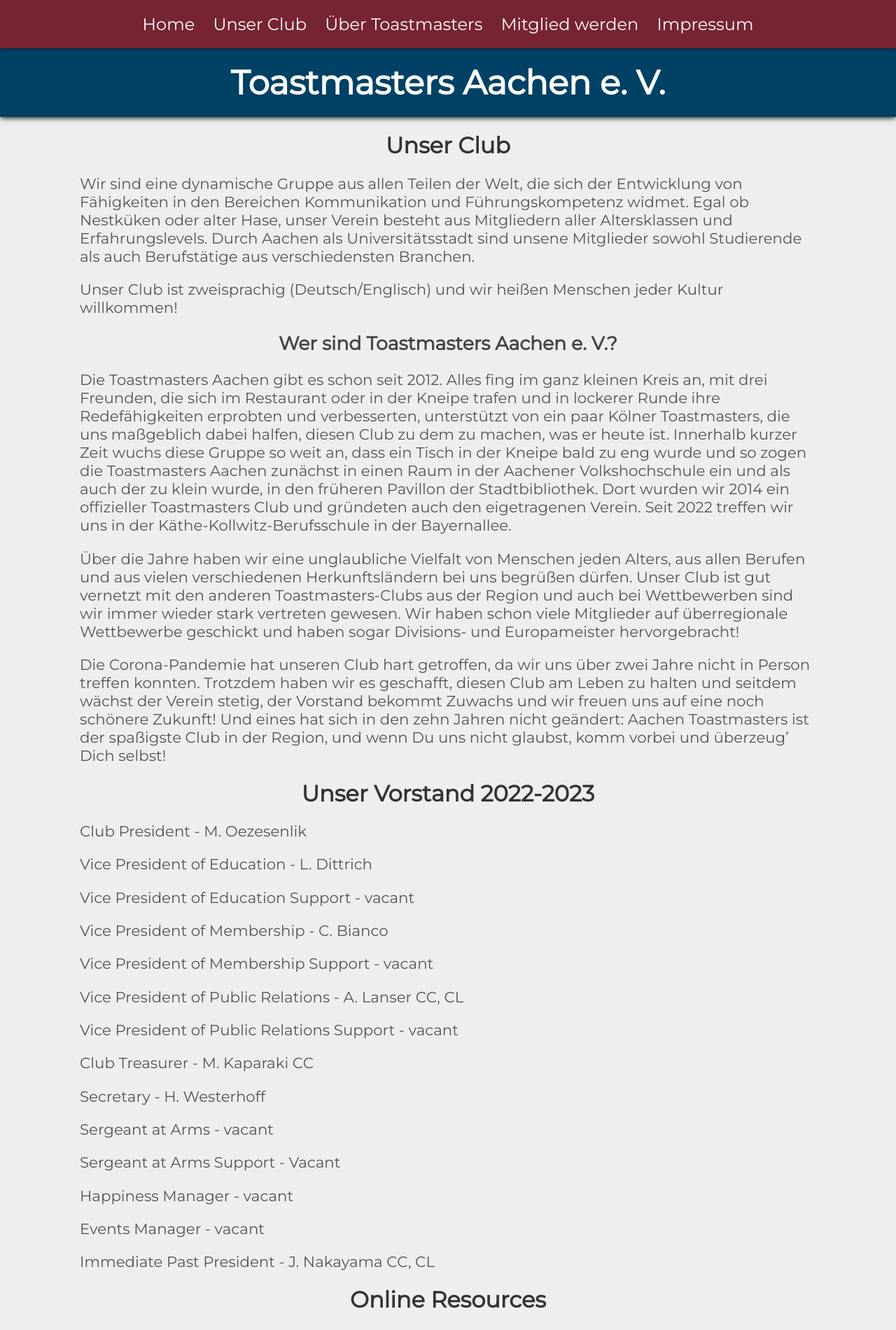
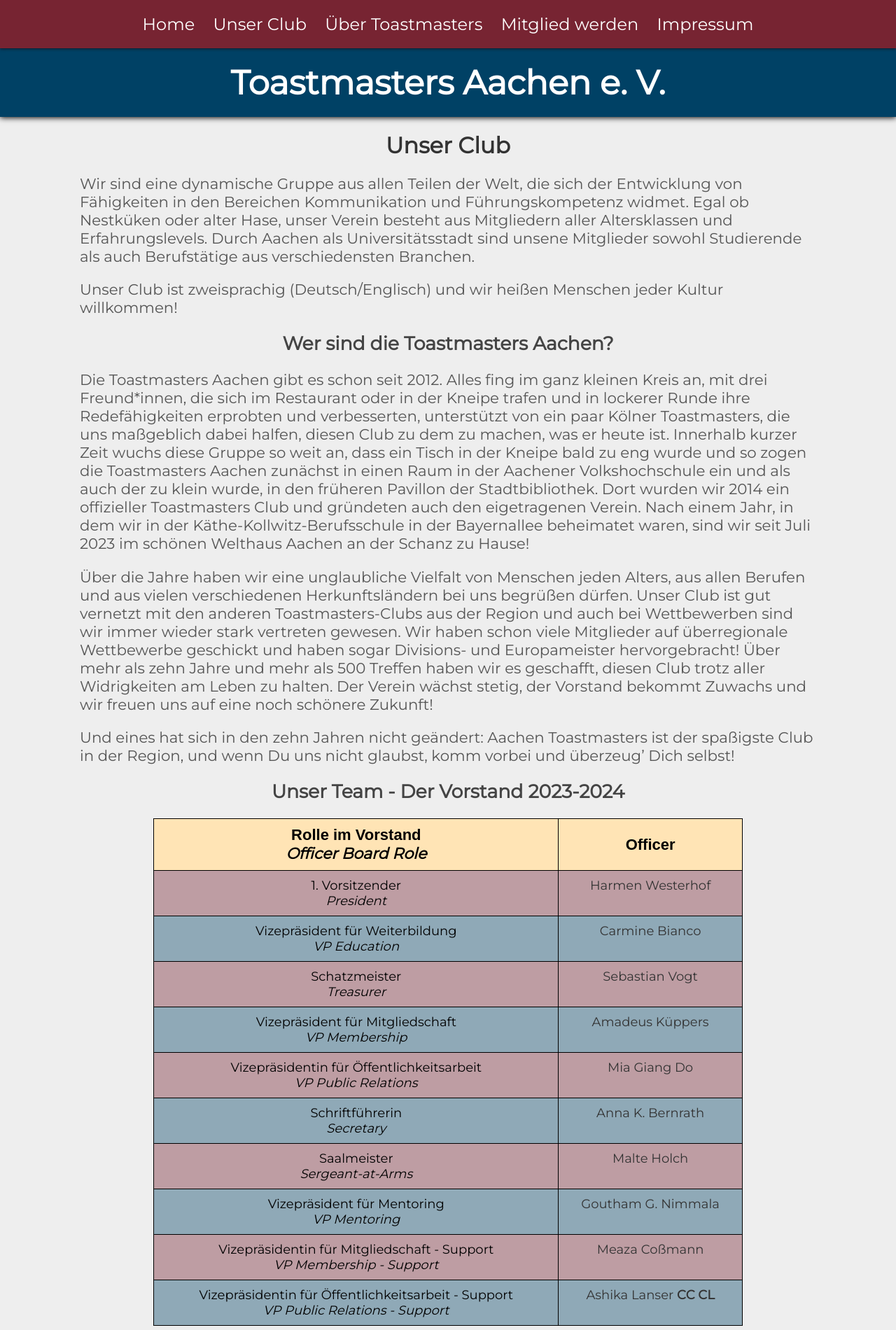
Before and after one commit to toastmasters-aachen/toastmasters-aachen.github.io, a Jekyll site: the page built from about.md, in a window 1280 px wide. Shown: the top 1900 px of the page at 70% size. Built offline with Jekyll 4.4.1, drawn with Linux system fonts in a browser that asks for light colours; some of the changed text lies outside the part shown.

Commit message:
Updates for new officer board

```diff
--- a/about.md
+++ b/about.md
@@ -10,58 +10,73 @@ Durch Aachen als Universitätsstadt sind unsene Mitglieder sowohl Studierende al
 
 Unser Club ist zweisprachig (Deutsch/Englisch) und wir heißen Menschen jeder Kultur willkommen!
 
-
-## Wer sind Toastmasters Aachen e. V.?
+## Wer sind die Toastmasters Aachen?
 
 Die Toastmasters Aachen gibt es schon seit 2012.
-Alles fing im ganz kleinen Kreis an, mit drei Freunden, die sich im Restaurant oder in der Kneipe trafen und in lockerer Runde ihre Redefähigkeiten erprobten und verbesserten, unterstützt von ein paar Kölner Toastmasters, die uns maßgeblich dabei halfen, diesen Club zu dem zu machen, was er heute ist.
+Alles fing im ganz kleinen Kreis an, mit drei Freund*innen, die sich im Restaurant oder in der Kneipe trafen und in lockerer Runde ihre Redefähigkeiten erprobten und verbesserten, unterstützt von ein paar Kölner Toastmasters, die uns maßgeblich dabei halfen, diesen Club zu dem zu machen, was er heute ist.
 Innerhalb kurzer Zeit wuchs diese Gruppe so weit an, dass ein Tisch in der Kneipe bald zu eng wurde und so zogen die Toastmasters Aachen zunächst in einen Raum in der Aachener Volkshochschule ein und als auch der zu klein wurde, in den früheren Pavillon der Stadtbibliothek.
 Dort wurden wir 2014 ein offizieller Toastmasters Club und gründeten auch den eigetragenen Verein.
-Seit 2022 treffen wir uns in der Käthe-Kollwitz-Berufsschule in der Bayernallee.
+Nach einem Jahr, in dem wir in der Käthe-Kollwitz-Berufsschule in der Bayernallee beheimatet waren, sind wir seit Juli 2023 im schönen Welthaus Aachen an der Schanz zu Hause!
 
 Über die Jahre haben wir eine unglaubliche Vielfalt von Menschen jeden Alters, aus allen Berufen und aus vielen verschiedenen Herkunftsländern bei uns begrüßen dürfen.
 Unser Club ist gut vernetzt mit den anderen Toastmasters-Clubs aus der Region und auch bei Wettbewerben sind wir immer wieder stark vertreten gewesen.
-Wir haben schon viele Mitglieder auf überregionale Wettbewerbe geschickt und haben sogar Divisions- und Europameister hervorgebracht!
+Wir haben schon viele Mitglieder auf überregionale Wettbewerbe geschickt und haben sogar Divisions- und Europameister hervorgebracht! Über mehr als zehn Jahre und mehr als 500 Treffen haben wir es geschafft, diesen Club trotz aller Widrigkeiten am Leben zu halten. Der Verein wächst stetig, der Vorstand bekommt Zuwachs und wir freuen uns auf eine noch schönere Zukunft!
 
-Die Corona-Pandemie hat unseren Club hart getroffen, da wir uns über zwei Jahre nicht in Person treffen konnten.
-Trotzdem haben wir es geschafft, diesen Club am Leben zu halten und seitdem wächst der Verein stetig, der Vorstand bekommt Zuwachs und wir freuen uns auf eine noch schönere Zukunft!
 Und eines hat sich in den zehn Jahren nicht geändert:
 Aachen Toastmasters ist der spaßigste Club in der Region, und wenn Du uns nicht glaubst, komm vorbei und überzeug' Dich selbst!
 
+## Unser Team - Der Vorstand 2023-2024
 
-
-
-
-# Unser Vorstand 2022-2023
-
-Club President - M. Oezesenlik
-
-Vice President of Education - L. Dittrich
-
-Vice President of Education Support - vacant
-
-Vice President of Membership - C. Bianco
-
-Vice President of Membership Support - vacant
-
-Vice President of Public Relations - A. Lanser CC, CL
-
-Vice President of Public Relations Support - vacant
-
-Club Treasurer - M. Kaparaki CC
-
-Secretary - H. Westerhoff
-
-Sergeant at Arms - vacant
-
-Sergeant at Arms Support - Vacant
-
-Happiness Manager - vacant
-
-Events Manager - vacant
-
-Immediate Past President - J. Nakayama CC, CL
-
+<table class="tg">
+<thead>
+  <tr>
+    <th>Rolle im Vorstand<br><span style="font-style:italic">Officer Board Role</span></th>
+    <th>Officer</th>
+  </tr>
+</thead>
+<tbody>
+  <tr>
+    <td class="row1">1. Vorsitzender<br><span style="font-style:italic">President</span></td>
+    <td class="row2">Harmen Westerhof</td>
+  </tr>
+  <tr>
+    <td class="row1">Vizepräsident für Weiterbildung<br><span style="font-style:italic">VP Education</span></td>
+    <td class="row2">Carmine Bianco</td>
+  </tr>
+  <tr>
+    <td class="row1">Schatzmeister<br><span style="font-style:italic">Treasurer</span></td>
+    <td class="row2">Sebastian Vogt</td>
+  </tr>
+  <tr>
+    <td class="row1">Vizepräsident für Mitgliedschaft<br><span style="font-style:italic">VP Membership</span></td>
+    <td class="row2">Amadeus Küppers</td>
+  </tr>
+  <tr>
+    <td class="row1">Vizepräsidentin für Öffentlichkeitsarbeit<br><span style="font-style:italic">VP Public Relations</span></td>
+    <td class="row2">Mia Giang Do</td>
+  </tr>
+  <tr>
+    <td class="row1">Schriftführerin<br><span style="font-style:italic">Secretary</span></td>
+    <td class="row2">Anna K. Bernrath</td>
+  </tr>
+  <tr>
+    <td class="row1">Saalmeister<br><span style="font-style:italic">Sergeant-at-Arms</span></td>
+    <td class="row2">Malte Holch</td>
+  </tr>
+  <tr>
+    <td class="row1">Vizepräsident für Mentoring<br><span style="font-style:italic">VP Mentoring</span></td>
+    <td class="row2">Goutham G. Nimmala</td>
+  </tr>
+  <tr>
+    <td class="row1">Vizepräsidentin für Mitgliedschaft - Support<br><span style="font-style:italic">VP Membership - Support</span></td>
+    <td class="row2">Meaza Coßmann</td>
+  </tr>
+  <tr>
+    <td class="row1">Vizepräsidentin für Öffentlichkeitsarbeit - Support<br><span style="font-style:italic">VP Public Relations - Support</span></td>
+    <td class="row2">Ashika Lanser <span style="font-weight:bold">CC CL</span></td>
+  </tr>
+</tbody>
+</table>
 
 # Online Resources
 
@@ -71,26 +86,17 @@ Immediate Past President - J. Nakayama CC, CL
 
 <a href="https://www.toastmasters.org/education/pathways">Toastmasters Basecamp and Pathways</a> - Our Education Tools and Programs
 
-
-# Mentoring Makes and Keeps us Strong!
-
-Mentoring is a resource and skill set that is integrated in our Pathways Program, and is vital to our club's thriving culture!
-Tips:
-If there is someone with whom you would like to work, simply ask them if they are available.
-If yes, discuss logistics including availability, goals, expectations and which communication tools will be used.
-If that works, do a test run for a month!
-If that works, continue for 5 more months and don't forget to celebrate your achievement at the end!
-Our Board is always there to support if needed!
-
 # Testimonials
 
-"I used to work in the area of software development and in a modern company even a single developer is a leader. Why? Because a team should take decisions about itself.  Very often I had to explain my position and convince the colleagues about my ideas. What could help me here better than the TM prepared speeches?
-However, this is the obvious part. It took me a while to discover the hidden power of Toastmasters, and this was the evaluations. At work, we had every month the so called, 'retrospective', where we look back and try to improve our processes. Through the evaluations I've developed a critical eye not only for the achievements but also for the potential improvements and I applied this method also to the communication with my colleagues.
+<i>I used to work in the area of software development and in a modern company even a single developer is a leader. Why? Because a team should take decisions about itself.  Very often I had to explain my position and convince the colleagues about my ideas. What could help me here better than the TM prepared speeches?</i>
 
-As I moved on to new areas, team coaching, I could try things out as mini projects in the Toastmasters evenings, and as fun as it is, I thought of the table topic questions when I was giving an interview for a new position.
-Toastmasters has helped me gain more confidence about what I say and this is reflected automatically in my everyday life. The group has been a safety net to develop myself."
+<i>However, this is the obvious part. It took me a while to discover the hidden power of Toastmasters, and this was the evaluations. At work, we had every month the so called, 'retrospective', where we look back and try to improve our processes. Through the evaluations I've developed a critical eye not only for the achievements but also for the potential improvements and I applied this method also to the communication with my colleagues.</i>
 
-M Kaparaki, Member since 2014
+<i>As I moved on to new areas, team coaching, I could try things out as mini projects in the Toastmasters evenings, and as fun as it is, I thought of the table topic questions when I was giving an interview for a new position.</i>
+
+<i>Toastmasters has helped me gain more confidence about what I say and this is reflected automatically in my everyday life. The group has been a safety net to develop myself.</i>
+
+M. Kaparaki, Member since 2014
 
 
 # Our Socials
--- a/assets/css/style.css
+++ b/assets/css/style.css
@@ -1,15 +1,21 @@
 /* montserrat-regular - latin */
 @font-face {
-  font-family: 'Montserrat';
-  font-style: normal;
-  font-weight: 400;
-  src: url('../fonts/montserrat-v25-latin-regular.eot'); /* IE9 Compat Modes */
-  src: local(''),
-       url('../fonts/montserrat-v25-latin-regular.eot?#iefix') format('embedded-opentype'), /* IE6-IE8 */
-       url('../fonts/montserrat-v25-latin-regular.woff2') format('woff2'), /* Super Modern Browsers */
-       url('../fonts/montserrat-v25-latin-regular.woff') format('woff'), /* Modern Browsers */
-       url('../fonts/montserrat-v25-latin-regular.ttf') format('truetype'), /* Safari, Android, iOS */
-       url('../fonts/montserrat-v25-latin-regular.svg#Montserrat') format('svg'); /* Legacy iOS */
+    font-family: 'Montserrat';
+    font-style: normal;
+    font-weight: 400;
+    src: url('../fonts/montserrat-v25-latin-regular.eot');
+    /* IE9 Compat Modes */
+    src: local(''),
+        url('../fonts/montserrat-v25-latin-regular.eot?#iefix') format('embedded-opentype'),
+        /* IE6-IE8 */
+        url('../fonts/montserrat-v25-latin-regular.woff2') format('woff2'),
+        /* Super Modern Browsers */
+        url('../fonts/montserrat-v25-latin-regular.woff') format('woff'),
+        /* Modern Browsers */
+        url('../fonts/montserrat-v25-latin-regular.ttf') format('truetype'),
+        /* Safari, Android, iOS */
+        url('../fonts/montserrat-v25-latin-regular.svg#Montserrat') format('svg');
+    /* Legacy iOS */
 }
 
 * {
@@ -18,7 +24,8 @@
     /* font-family: 'Times New Roman'; */
 }
 
-html, body {
+html,
+body {
     background: #eee;
     margin: 0;
     padding: 0;
@@ -185,3 +192,60 @@ p {
     margin-right: auto;
     width: 90%;
 }
+
+.tg {
+    border-collapse: collapse;
+    border-spacing: 0;
+    margin-left: auto;
+    margin-right: auto;
+    width: 80%;
+}
+
+.tg td {
+    border-color: black;
+    border-style: solid;
+    border-width: 1px;
+    font-family: Arial, sans-serif;
+    font-size: 18px;
+    overflow: hidden;
+    padding: 10px 5px;
+    word-break: normal;
+}
+
+.tg th {
+    border-color: black;
+    border-style: solid;
+    border-width: 1px;
+    font-family: Arial, sans-serif;
+    font-size: 22px;
+    font-weight: bold;
+    overflow: hidden;
+    padding: 10px 5px;
+    word-break: normal;
+    background-color: moccasin;
+}
+
+.tg .row1 {
+    font-family: inherit;
+    text-align: center;
+    vertical-align: top
+}
+
+.tg .row2 {
+    color: #333333;
+    background-color: rgba(0, 65, 101, 0.4);
+    font-family: inherit;
+    text-align: center;
+    vertical-align: top
+}
+
+.tg tr:nth-child(odd) td{
+    background-color: rgba(119, 36, 50, 0.4);
+}
+.tg tr:nth-child(even) td{
+    background-color: rgba(0, 65, 101, 0.4);
+}
+
+.li {
+    font-size: 16pt;
+}
```
Also changed, not shown: membership.md (+22 -5 lines), Gemfile.lock.
